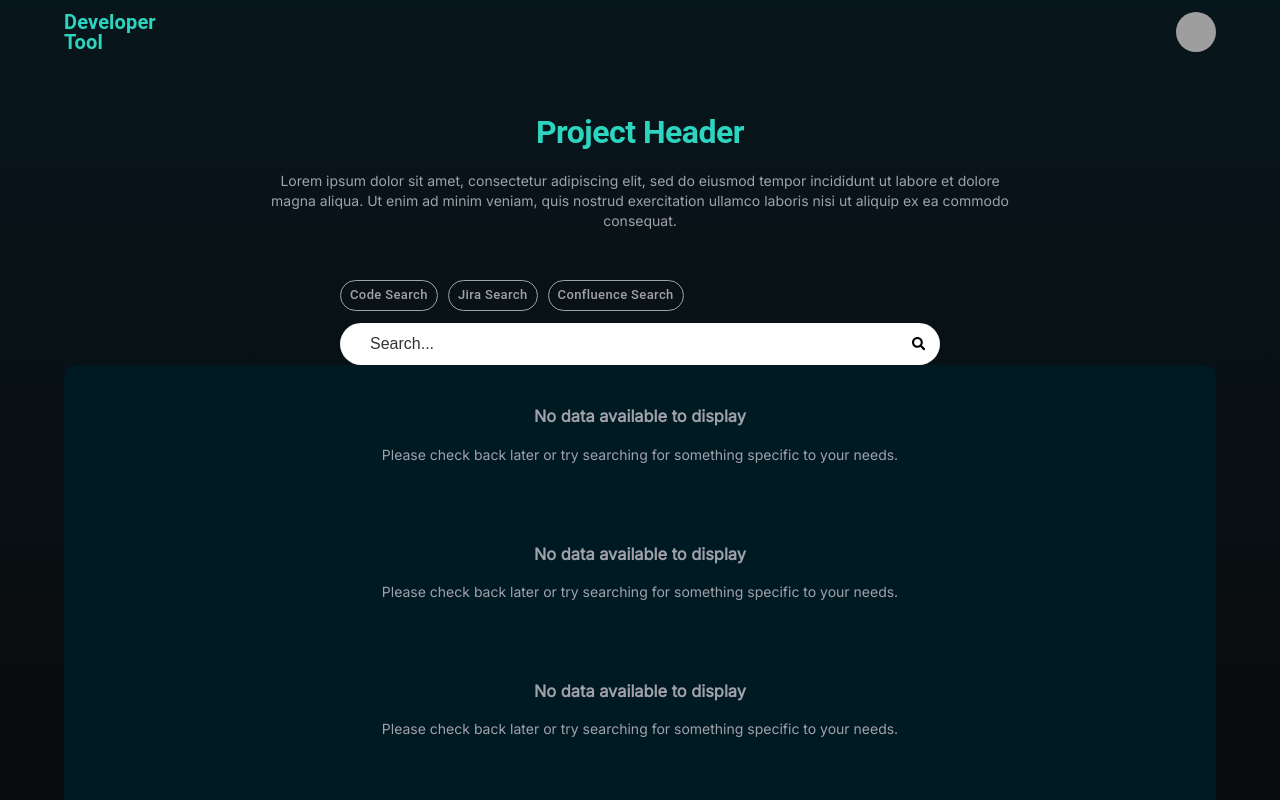
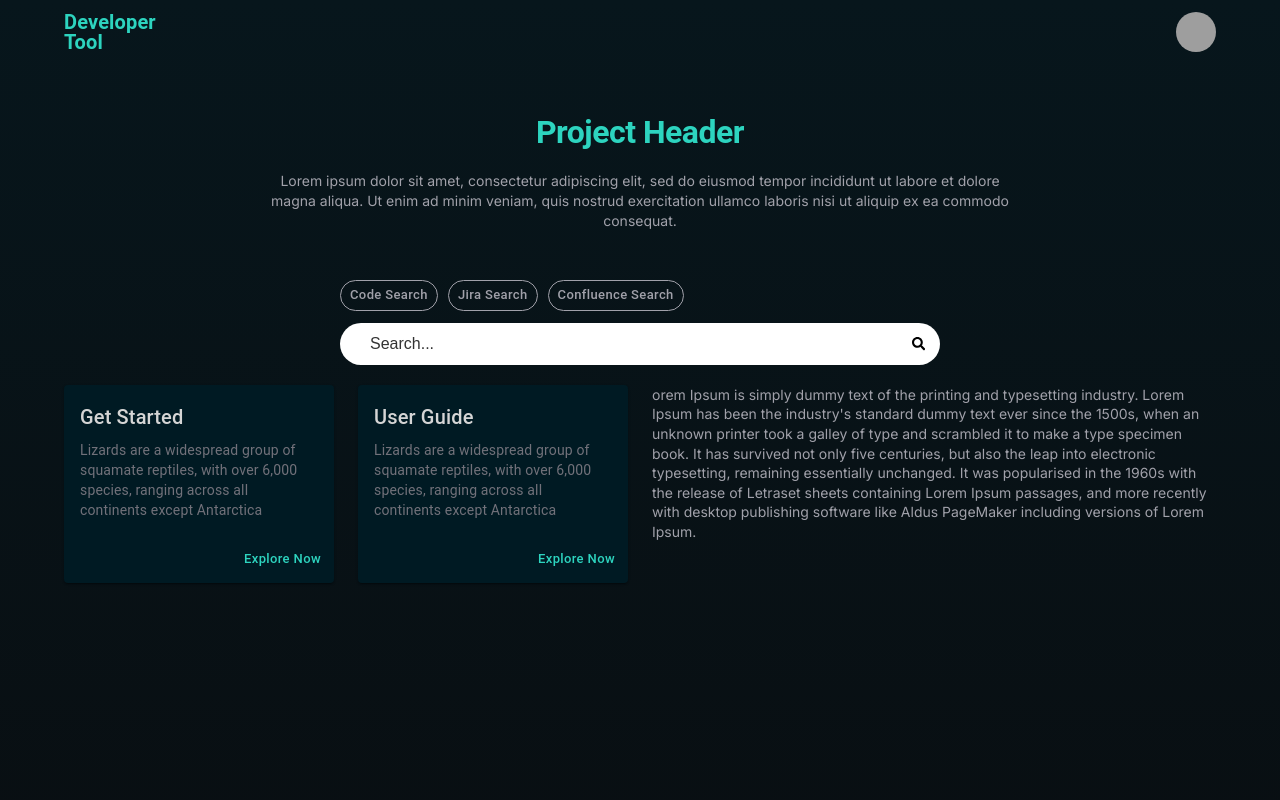
Before and after one commit to siddhiair/semicolon, a React (Vite) app: page / in a window 1280 px wide. Shown: the top 800 px of the page. Built offline with nearby package versions, Linux system fonts and the light colour scheme; grey boxes are pictures that could not be loaded.

Commit message:
landing page

```diff
--- a/src/App.jsx
+++ b/src/App.jsx
@@ -6,6 +6,7 @@
 import "./App.css";
 import axios from "axios";
 import AppNavBar from "./components/navbar";
+import Index from "./components/home";
 
 function App() {
   const [appData, setAppData] = useState([
@@ -42,14 +43,17 @@
   return (
     <>
       <AppNavBar />
+
       <div className="app-container">
         <Search handleSearch={handleSearch} />
+           <Index/>
         <AccordionDataRenderer
           tabsData={appData}
           isDataFetchInProgress={isDataFetchInProgress}
           fetchErrorOccurred={fetchErrorOccurred}
         />
       </div>
+
     </>
   );
 }
--- /dev/null
+++ b/src/components/home/index.css
@@ -0,0 +1,12 @@
+.home-page-container{
+
+    min-height: 500px;
+    border-radius: 12px;
+    margin: 0 auto;
+    padding-top: 20px;
+  }
+
+
+  .div-card{
+   background-color: #001a23;
+  }
--- /dev/null
+++ b/src/components/home/index.jsx
@@ -0,0 +1,66 @@
+import React from 'react'
+import "./index.css";
+import Container from '@mui/material/Container';
+import Card from '@mui/material/Card';
+import CardActions from '@mui/material/CardActions';
+import CardContent from '@mui/material/CardContent';
+import CardMedia from '@mui/material/CardMedia';
+import Button from '@mui/material/Button';
+import Typography from '@mui/material/Typography';
+import Grid from '@mui/material/Grid';
+import ArrowForwardIcon from '@mui/icons-material/ArrowForward';
+function Index() {
+  return (
+    <Container fixed>
+      <div className="home-page-container">
+
+        <Grid container spacing={3}>
+          <Grid item xs>
+            <div>
+              <Card style={{ backgroundColor: "#001a23", color: "#D5D5D5" }}>
+                <CardContent>
+                  <Typography gutterBottom variant="h6" component="div">
+                    Get Started
+                  </Typography>
+                  <Typography variant="body2" style={{ color: "#71717A" }}>
+                    Lizards are a widespread group of squamate reptiles, with over 6,000
+                    species, ranging across all continents except Antarctica
+                  </Typography>
+                </CardContent>
+                <CardActions>
+
+                  <Button sx={{ marginLeft: "auto", color: '#2DD4BF' }} style={{textTransform: 'none'}} size="small">Explore Now</Button>
+                </CardActions>
+              </Card>
+            </div>
+          </Grid>
+          <Grid item xs>
+            <div>  <Card style={{ backgroundColor: "#001a23", color: "#D5D5D5" }}>
+              <CardContent>
+                <Typography gutterBottom variant="h6" component="div">
+                  User Guide
+                </Typography>
+                <Typography variant="body2" style={{ color: "#71717A" }}>
+                  Lizards are a widespread group of squamate reptiles, with over 6,000
+                  species, ranging across all continents except Antarctica
+                </Typography>
+              </CardContent>
+              <CardActions>
+
+                <Button sx={{ marginLeft: "auto", color: '#2DD4BF' }} style={{textTransform: 'none'}} size="small">Explore Now
+                </Button>
+              </CardActions>
+            </Card></div>
+          </Grid>
+          <Grid item xs={6}>
+            <div>
+              orem Ipsum is simply dummy text of the printing and typesetting industry. Lorem Ipsum has been the industry's standard dummy text ever since the 1500s, when an unknown printer took a galley of type and scrambled it to make a type specimen book. It has survived not only five centuries, but also the leap into electronic typesetting, remaining essentially unchanged. It was popularised in the 1960s with the release of Letraset sheets containing Lorem Ipsum passages, and more recently with desktop publishing software like Aldus PageMaker including versions of Lorem Ipsum.
+            </div>
+          </Grid>
+        </Grid>
+      </div>
+    </Container>
+  )
+}
+
+export default Index
```
